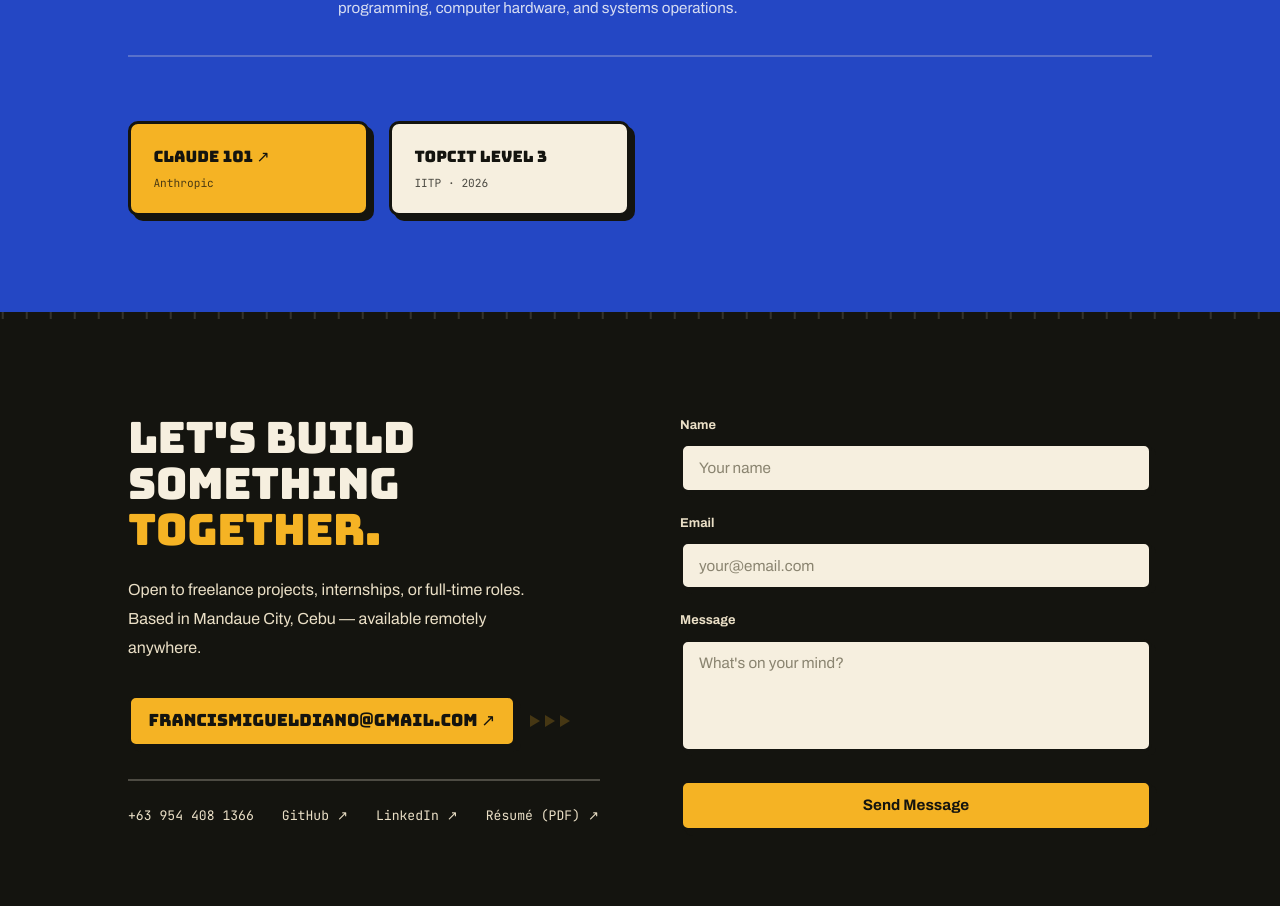
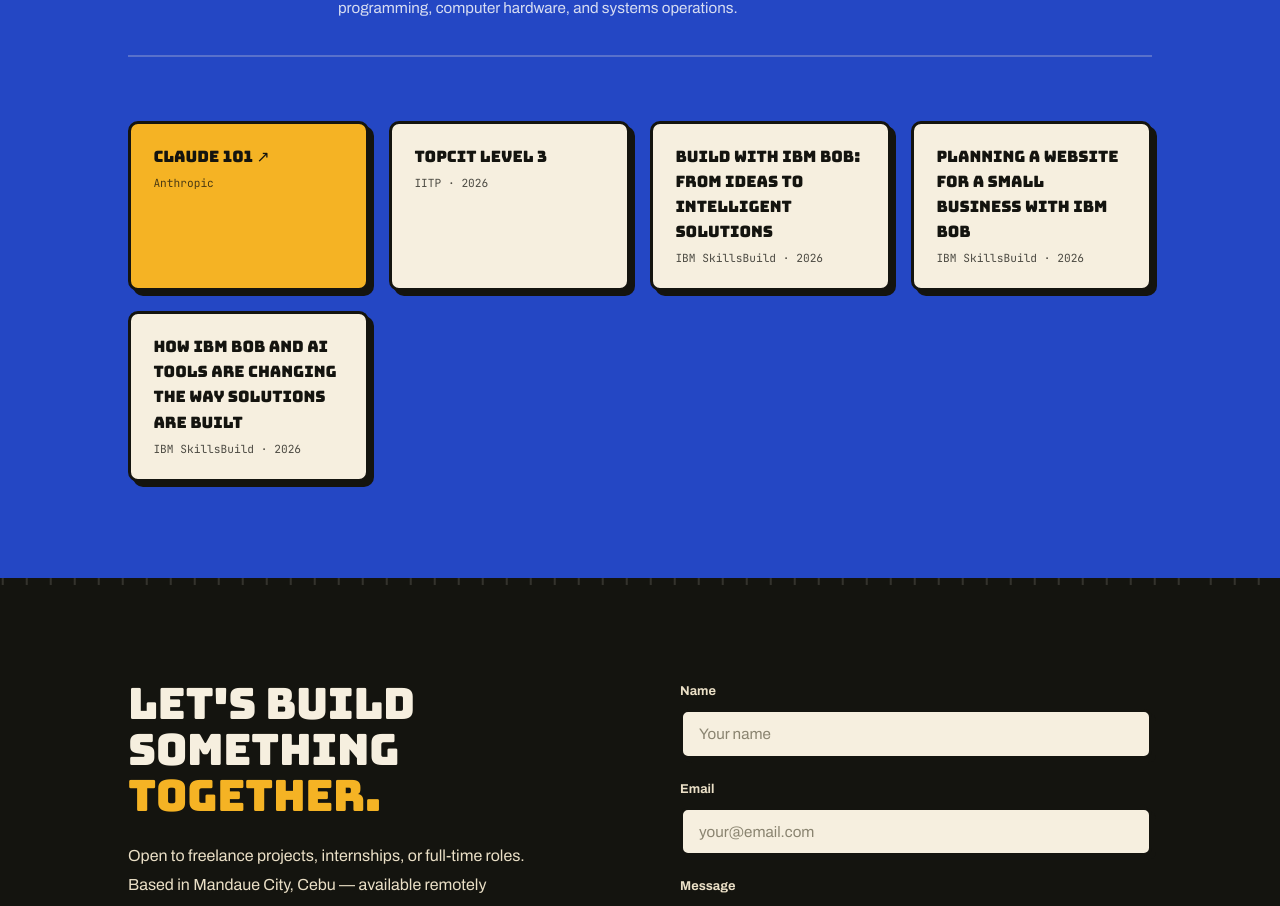
Before and after one commit to iggyboi2x/fmd-portfolio, a React (Vite) app: page / in a window 1280 px wide. Shown: the part 5959-6865 px from the top of the page. Built offline with nearby package versions, Linux system fonts and the light colour scheme.

Commit message:
feat: add IBM SkillsBuild certifications to site and résumé
- Certifications: three IBM SkillsBuild courses (2026) after Claude 101
  and TOPCIT Level 3
- Résumé: same three courses listed under TOPCIT; nothing else changed

```diff
--- a/src/components/Experience.jsx
+++ b/src/components/Experience.jsx
@@ -18,6 +18,9 @@ const education = [
 const certifications = [
   { title: 'Claude 101', issuer: 'Anthropic', color: 'yellow', link: 'https://verify.skilljar.com/c/3yczqc6p63w3' },
   { title: 'TOPCIT Level 3', issuer: 'IITP', meta: '2026', color: 'bone' },
+  { title: 'Build with IBM Bob: From Ideas to Intelligent Solutions', issuer: 'IBM SkillsBuild', meta: '2026', color: 'bone' },
+  { title: 'Planning a Website for a Small Business with IBM Bob', issuer: 'IBM SkillsBuild', meta: '2026', color: 'bone' },
+  { title: 'How IBM Bob and AI Tools Are Changing the Way Solutions Are Built', issuer: 'IBM SkillsBuild', meta: '2026', color: 'bone' },
 ]
 
 export default function Experience() {
```
Also changed, not shown: 1 other file (tests, documents, lock files or other folders).
